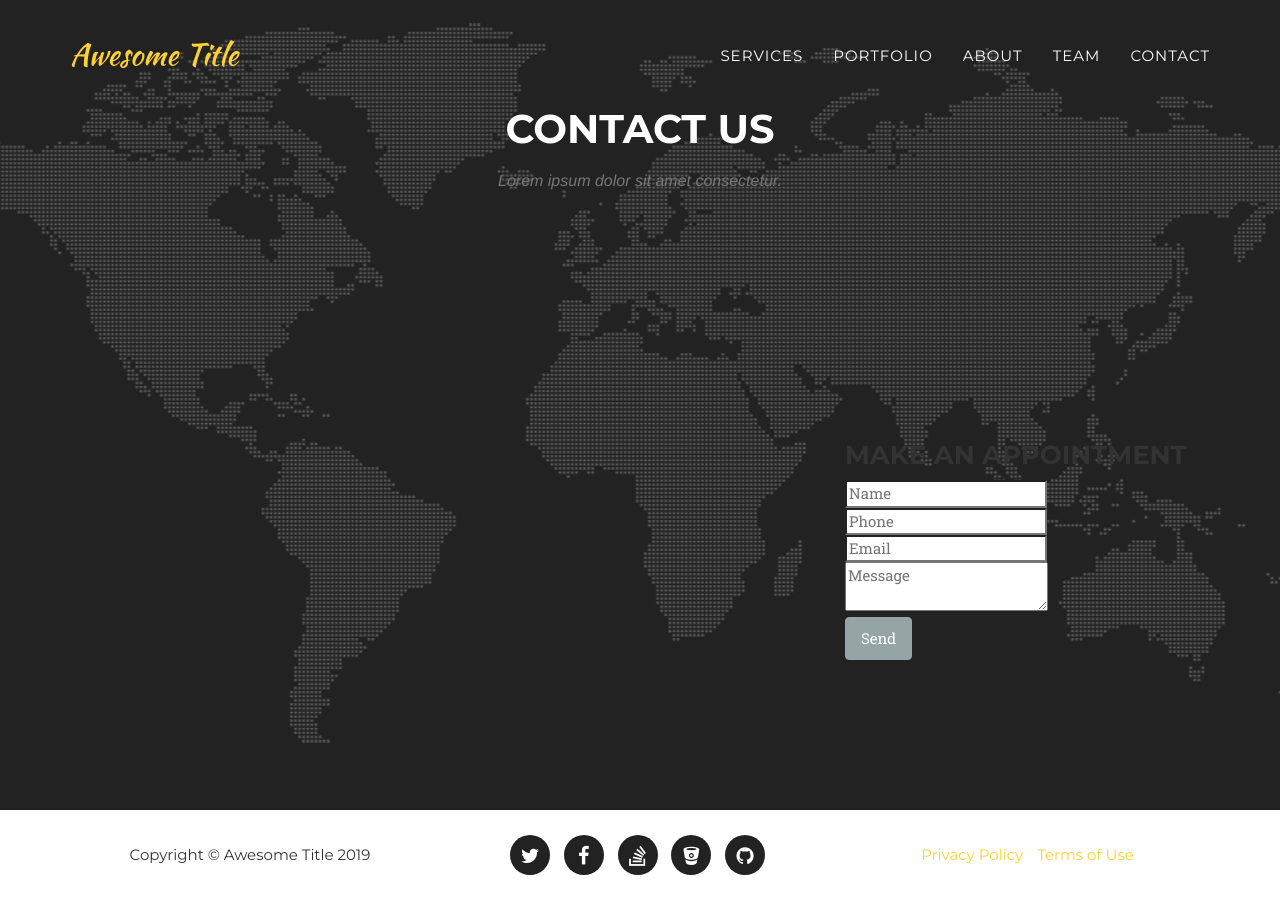
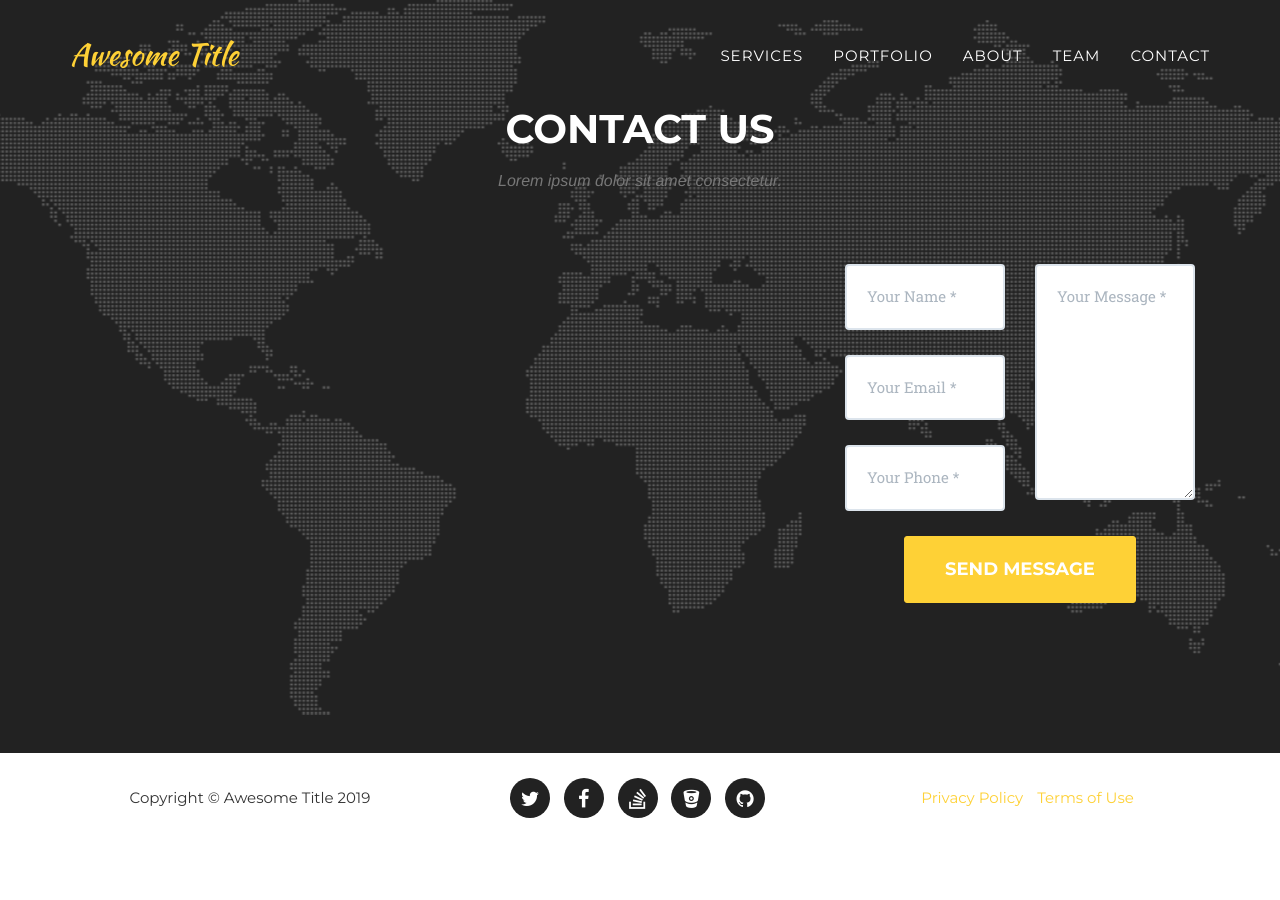
Before and after one commit to devmahadev/social, a Jekyll site: the page built from index.html, in a window 1280 px wide and 900 px high, scrolled down 5551 px. Built offline with Jekyll 4.4.1, drawn with Linux system fonts in a browser that asks for light colours; nearby versions of some CDN libraries; some web fonts are replaced; library files that are not in the unit come from our copies; after the commit the page ends 6394 px from its top, so only the background shows below that.

Commit message:
new form update

```diff
--- a/_includes/contact.html
+++ b/_includes/contact.html
@@ -9,7 +9,7 @@
             <div class="row">
                 <div class="col-lg-12">
          <div class="col-sm-6 col-sm-offset-6 col-md-4 col-md-offset-8 form">
-            <h3><svg class="icon icon-envelope-o"><use xlink:href="#icon-envelope-o"></use></svg>Make an Appointment</h3>
+        <!--      <h3><svg class="icon icon-envelope-o"><use xlink:href="#icon-envelope-o"></use></svg>Make an Appointment</h3>
             <form action="https://getsimpleform.com/messages?form_api_token=7aad21e76554ffed10ebba9b06ec1f1f" method="post">
                 <div class="form-field">
                     <input name="name" type="text" placeholder="Name" required>
@@ -25,9 +25,10 @@
                 </div>
                 <input type="submit" class="btn btn-default" value="Send">
             </form>
-        </div>
-                   <!--
-                    <form name="sentMessage" id="contactForm" novalidate>
+        </div> . -->
+
+
+                     <form action="https://getsimpleform.com/messages?form_api_token=7aad21e76554ffed10ebba9b06ec1f1f" method="post" name="sentMessage" id="contactForm" novalidate>
                         <div class="row">
                             <div class="col-md-6">
                                 <div class="control-group form-group">
@@ -56,7 +57,7 @@
                             </div>
                         </div>
                     </form>
-                </div> -->
+                </div>
             </div>
         </div>
     </section>
```
